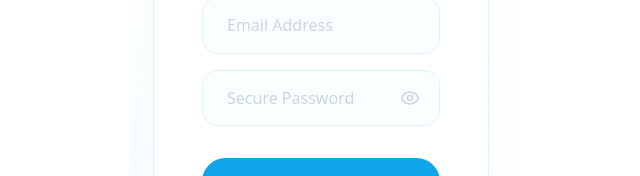
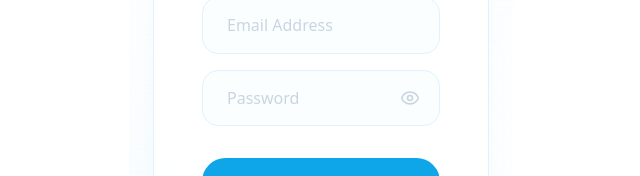
Before and after one commit to SEBRAHEIM/workly2, a Next.js app: page /signup in a window 1280 px wide. Shown: the part 402-578 px from the top of the page, without its empty margins (319-959 px from the left). Built offline with nearby package versions, Linux system fonts and the light colour scheme.

Commit message:
style: update signup password placeholder

```diff
--- a/app/(auth)/signup/page.tsx
+++ b/app/(auth)/signup/page.tsx
@@ -55,7 +55,7 @@ export default function Signup() {
                                 id="password"
                                 name="password"
                                 type={showPassword ? "text" : "password"}
-                                placeholder="Secure Password"
+                                placeholder="Password"
                                 required
                                 className="w-full rounded-2xl border border-sky-100 bg-sky-50/30 px-6 py-4 pr-14 text-slate-900 placeholder:text-slate-300 focus:outline-none focus:ring-4 focus:ring-sky-500/10 focus:border-sky-500 transition-all font-medium text-sm"
                             />
```
